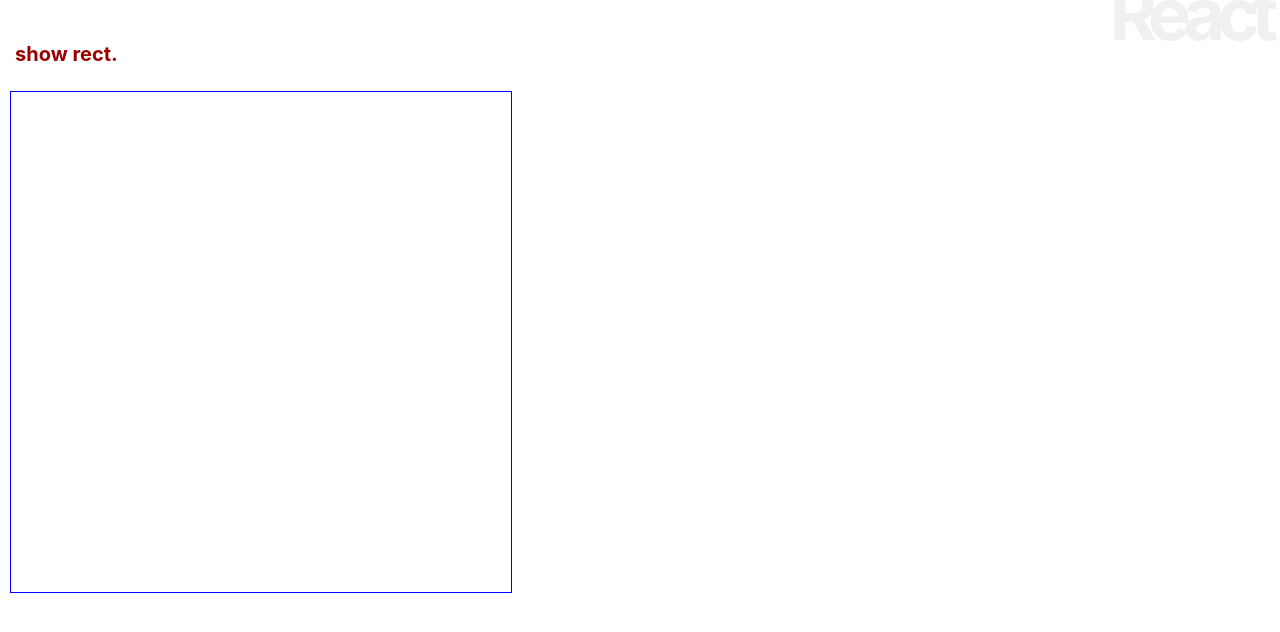
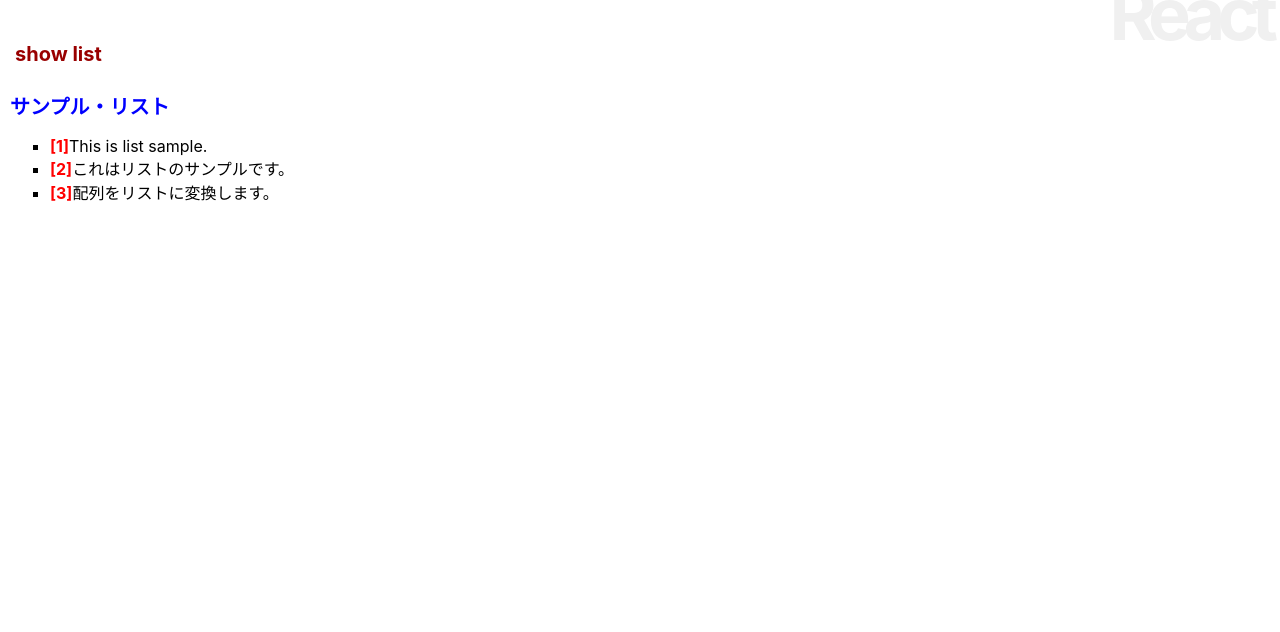
Before and after one commit to din65040/react_started, a React (Create React App) app: page / in a window 1280 px wide. Shown: the top 632 px of the page. Built offline with nearby package versions, Linux system fonts and the light colour scheme.

Commit message:
feat：リスト 3-24 サンプル作成

```diff
--- a/src/App.js
+++ b/src/App.js
@@ -1,10 +1,13 @@
 import React, { Component } from "react";
-// import Rect from "./components/Rect";
+import List from "./components/List"
 import "./App.css";
 
 class App extends Component {
-
-  data = [];
+  data = [
+    "This is list sample.",
+    "これはリストのサンプルです。",
+    "配列をリストに変換します。"
+  ];
 
   msgStyle = {
     fontSize: "20px",
@@ -13,49 +16,19 @@
     padding: "5px"
   }
 
-  area = {
-    width: "500px",
-    height: "500px",
-    border: "1px solid blue"
-  }
-
   constructor(props) {
     super(props);
     this.state = {
       list: this.data
     };
-    this.doAction = this.doAction.bind(this);
-  }
-
-  doAction(e) {
-    let x = e.pageX;
-    let y = e.pageY;
-    this.data.push({x, y})
-    this.setState({
-      list: this.data
-    })
-  }
-
-  draw(d) {
-    let s = {
-      position: "absolute",
-      left: (d.x) + "px",
-      top: (d.y) + "px",
-      width: "50px",
-      height: "50px",
-      backgroundColor: "#66f3",
-    };
-    return <div style={s}></div>
   }
 
   render() {
     return <div>
       <h1>React</h1>
-      <h2 style={this.msgStyle}>show rect.</h2>
-      <div style={this.area} onClick={this.doAction}>
-        {this.data.map((value)=>this.draw(value))}
-      </div>
-    </div>
+      <h2 style={this.msgStyle}>show list</h2>
+      <List title="サンプル・リスト"　data={this.data} />
+    </div>;
   }
 }
 
--- /dev/null
+++ b/src/components/Item.js
@@ -0,0 +1,32 @@
+import React, { Component } from "react";
+
+class List extends Component {
+  li = {
+    listStyleType: "square",
+    fontSize: "16px",
+    color: "#06",
+    margin: "0",
+    padding: "0",
+  };
+
+  num = {
+    fontWeight: "bold",
+    color: "red",
+  };
+
+  constructor(props) {
+    super(props);
+    this.state = {};
+  }
+
+  render() {
+    return (
+      <li style={this.li}>
+        <span style={this.num}>[{this.props.number}]</span>
+        {this.props.value}
+      </li>
+    );
+  }
+}
+
+export default List;
--- /dev/null
+++ b/src/components/List.js
@@ -0,0 +1,29 @@
+import React, { Component } from "react";
+import Item from "./Item"
+
+class List extends Component {
+  number = 1;
+
+  title = {
+    fontSize: "20px",
+    fontWeight: "bold",
+    color: "blue",
+  };
+
+  render() {
+    let data = this.props.data;
+
+    return (
+      <div>
+        <p style={this.title}>{this.props.title}</p>
+        <ul>
+          {data.map((item) => (
+            <Item number={this.number++} value={item} key={this.number} />
+          ))}
+        </ul>
+      </div>
+    );
+  }
+}
+
+export default List;
```
